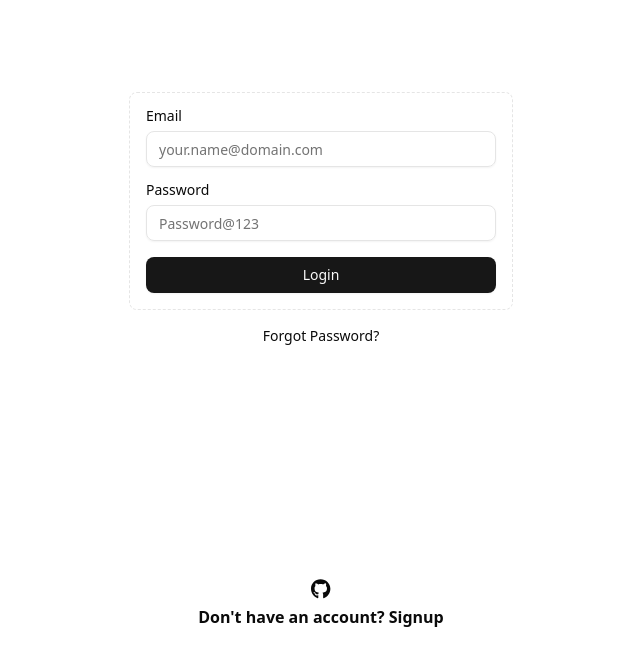
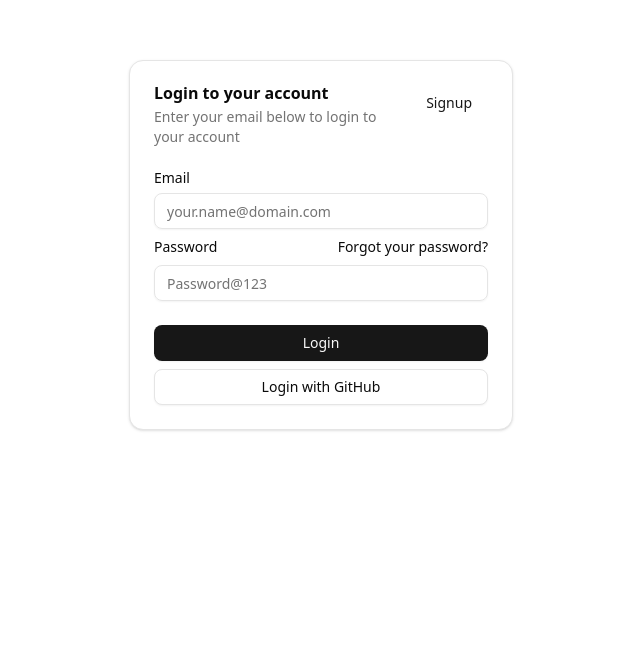
Before and after one commit to arsalanansariofficial/healthify, a Next.js app in the folder frontend/next/: page /login in a window 1280 px wide. Shown: the part 155-800 px from the top of the page, without its empty margins (319-959 px from the left). Built offline with nearby package versions, Linux system fonts and the light colour scheme; no server answers.

Commit message:
Update login page

```diff
--- a/frontend/next/app/login/page.tsx
+++ b/frontend/next/app/login/page.tsx
@@ -1,33 +1,108 @@
 'use client';
 
 import Link from 'next/link';
+import { toast } from 'sonner';
 import { useActionState } from 'react';
 import { signIn } from 'next-auth/react';
 import { useSearchParams } from 'next/navigation';
-import { faGithub } from '@fortawesome/free-brands-svg-icons';
-import { FontAwesomeIcon } from '@fortawesome/react-fontawesome';
 
 import { login } from '@/lib/actions';
+import * as CN from '@/components/ui/card';
 import { Input } from '@/components/ui/input';
 import { Label } from '@/components/ui/label';
 import { Button } from '@/components/ui/button';
 
 export default function Page() {
-  let oAuthError;
+  let oAuthError: string | undefined;
   const searchParams = useSearchParams();
-  const [state, action, pending] = useActionState(login, undefined);
 
   if (searchParams.get('error') === 'OAuthAccountNotLinked') {
-    oAuthError = 'Email already registered with another provider.';
+    oAuthError = '⚠️ Email already registered with another provider.';
   }
+
+  const [state, action, pending] = useActionState(async function (
+    prevState: unknown,
+    formData: FormData
+  ) {
+    const result = await login(prevState, formData);
+
+    if (result?.success) {
+      toast(result.message, {
+        position: 'top-center',
+        description: (
+          <span className="text-foreground">
+            {new Date().toLocaleString('en-US', {
+              hour12: true,
+              month: 'long',
+              day: '2-digit',
+              weekday: 'long',
+              year: 'numeric',
+              hour: 'numeric',
+              minute: '2-digit'
+            })}
+          </span>
+        )
+      });
+    }
+
+    if (oAuthError) {
+      toast(<h2 className="text-destructive">{oAuthError}</h2>, {
+        position: 'top-center',
+        description: (
+          <p className="text-destructive">
+            {new Date().toLocaleString('en-US', {
+              hour12: true,
+              month: 'long',
+              day: '2-digit',
+              weekday: 'long',
+              year: 'numeric',
+              hour: 'numeric',
+              minute: '2-digit'
+            })}
+          </p>
+        )
+      });
+    }
+
+    if (!result?.success && result?.message) {
+      toast(<h2 className="text-destructive">{result?.message}</h2>, {
+        position: 'top-center',
+        description: (
+          <p className="text-destructive">
+            {new Date().toLocaleString('en-US', {
+              hour12: true,
+              month: 'long',
+              day: '2-digit',
+              weekday: 'long',
+              year: 'numeric',
+              hour: 'numeric',
+              minute: '2-digit'
+            })}
+          </p>
+        )
+      });
+    }
+
+    return result;
+  }, undefined);
 
   return (
     <main className="row-start-2 grid grid-rows-1 p-4">
       <section className="grid place-items-center gap-4 place-self-center">
-        <form
-          action={action}
-          className="min-w-sm space-y-4 rounded-md border border-dashed p-4"
-        >
+        <CN.Card className="min-w-sm">
+          <CN.CardHeader>
+            <CN.CardTitle>Login to your account</CN.CardTitle>
+            <CN.CardDescription>
+              Enter your email below to login to your account
+            </CN.CardDescription>
+            <CN.CardAction>
+              <Button variant="link">
+                <Link href="/signup">Signup</Link>
+              </Button>
+            </CN.CardAction>
+          </CN.CardHeader>
+          <CN.CardContent>
+            <form id="login-form" className="space-y-2">
               <div className="space-y-2">
                 <Label htmlFor="email">Email</Label>
                 <Input
@@ -38,11 +113,21 @@ export default function Page() {
                   placeholder="your.name@domain.com"
                 />
                 {state?.errors?.email && (
-              <p className="text-destructive text-xs">{state.errors.email}</p>
+                  <p className="text-destructive text-xs">
+                    {state.errors.email}
+                  </p>
                 )}
               </div>
               <div className="space-y-2">
+                <div className="flex items-center">
                   <Label htmlFor="password">Password</Label>
+                  <Link
+                    href="/forget"
+                    className="ml-auto inline-block text-sm underline-offset-4 hover:underline"
+                  >
+                    Forgot your password?
+                  </Link>
+                </div>
                 <Input
                   id="password"
                   name="password"
@@ -56,38 +141,28 @@ export default function Page() {
                   </p>
                 )}
               </div>
-          {state?.message && (
-            <p className="text-destructive text-xs">{state.message}</p>
-          )}
-          {oAuthError && (
-            <p className="text-destructive text-xs">{oAuthError}</p>
-          )}
+            </form>
+          </CN.CardContent>
+          <CN.CardFooter className="grid gap-2">
             <Button
               type="submit"
+              form="login-form"
               disabled={pending}
-            className="w-full cursor-pointer"
+              formAction={action}
+              className="cursor-pointer"
             >
-            {!pending ? 'Login' : 'Logging In...'}
+              {pending ? 'Logging in...' : 'Login'}
             </Button>
-        </form>
-        <Link
-          href="/forget"
-          className="block cursor-pointer text-sm font-medium underline-offset-2 hover:underline"
+            <Button
+              variant="outline"
+              className="cursor-pointer"
+              onClick={() => signIn('github')}
             >
-          Forgot Password?
-        </Link>
+              Login with GitHub
+            </Button>
+          </CN.CardFooter>
+        </CN.Card>
       </section>
-      <footer className="grid place-items-center gap-1">
-        <button onClick={() => signIn('github')} className="cursor-pointer">
-          <FontAwesomeIcon icon={faGithub} size="lg" />
-        </button>
-        <Link
-          href="/signup"
-          className="font-semibold underline-offset-2 hover:underline"
-        >
-          Don&apos;t have an account? Signup
-        </Link>
-      </footer>
     </main>
   );
 }
--- a/frontend/next/lib/actions.ts
+++ b/frontend/next/lib/actions.ts
@@ -91,14 +91,16 @@ async function loginWithCredentials(email: string, password: string) {
         return {
           email,
           password,
-          message: 'Confirmation email sent.'
+          success: true,
+          message: '🎉 Confirmation email sent.'
         };
       }
 
       return {
         email,
         password,
-        message: 'Something went wrong.'
+        success: false,
+        message: '⚠️ Something went wrong!'
       };
     }
 
@@ -107,10 +109,20 @@ async function loginWithCredentials(email: string, password: string) {
     if (error instanceof AuthError) {
       switch (error.type) {
         case 'CredentialsSignin':
-          return { email, password, message: 'Invalid email or password.' };
+          return {
+            email,
+            password,
+            success: false,
+            message: '⚠️ Invalid email or password!'
+          };
 
         default:
-          return { email, password, message: 'Something went wrong.' };
+          return {
+            email,
+            password,
+            success: false,
+            message: '⚠️ Something went wrong!'
+          };
       }
     }
 
```
Lines whose indentation alone changed are shown as unchanged.
